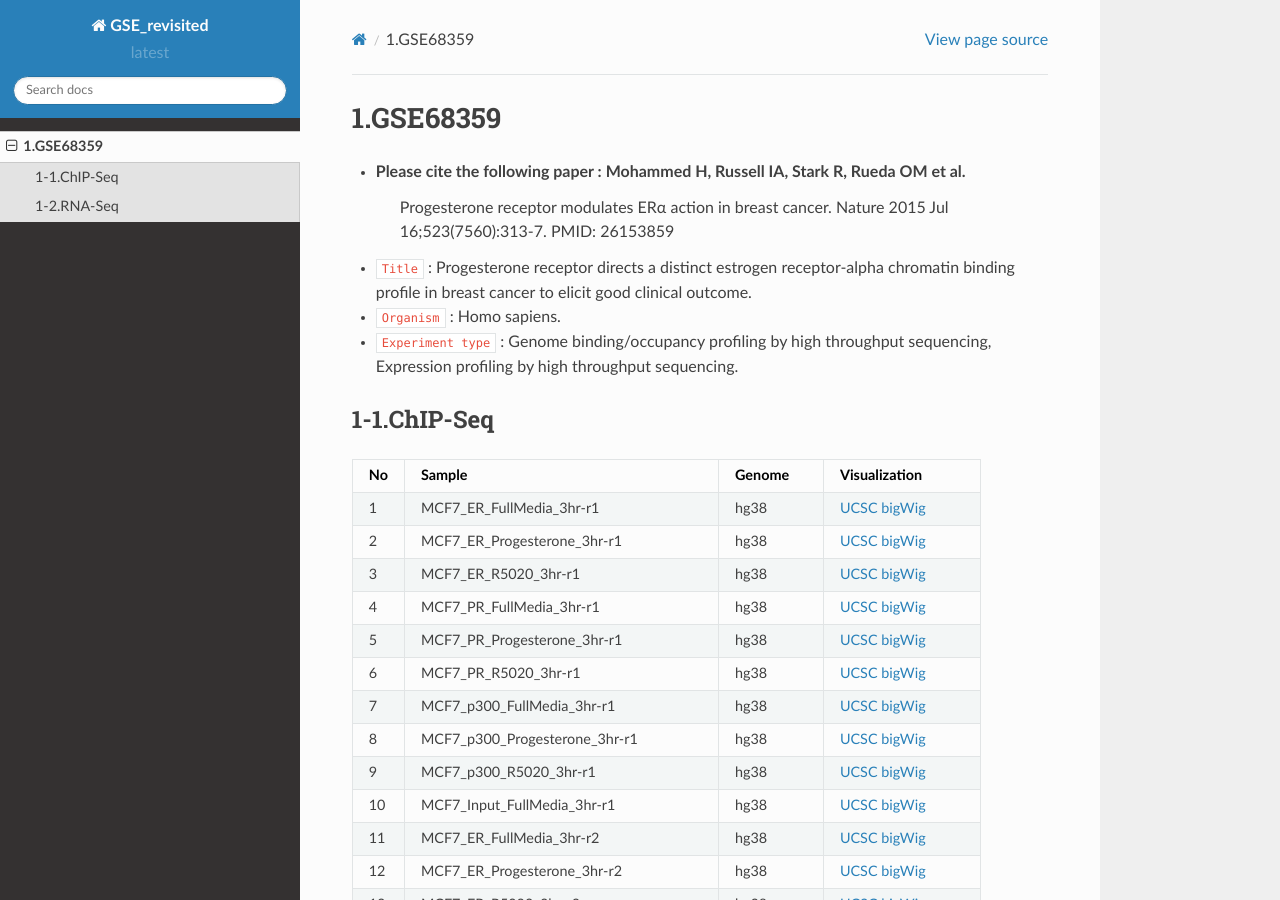
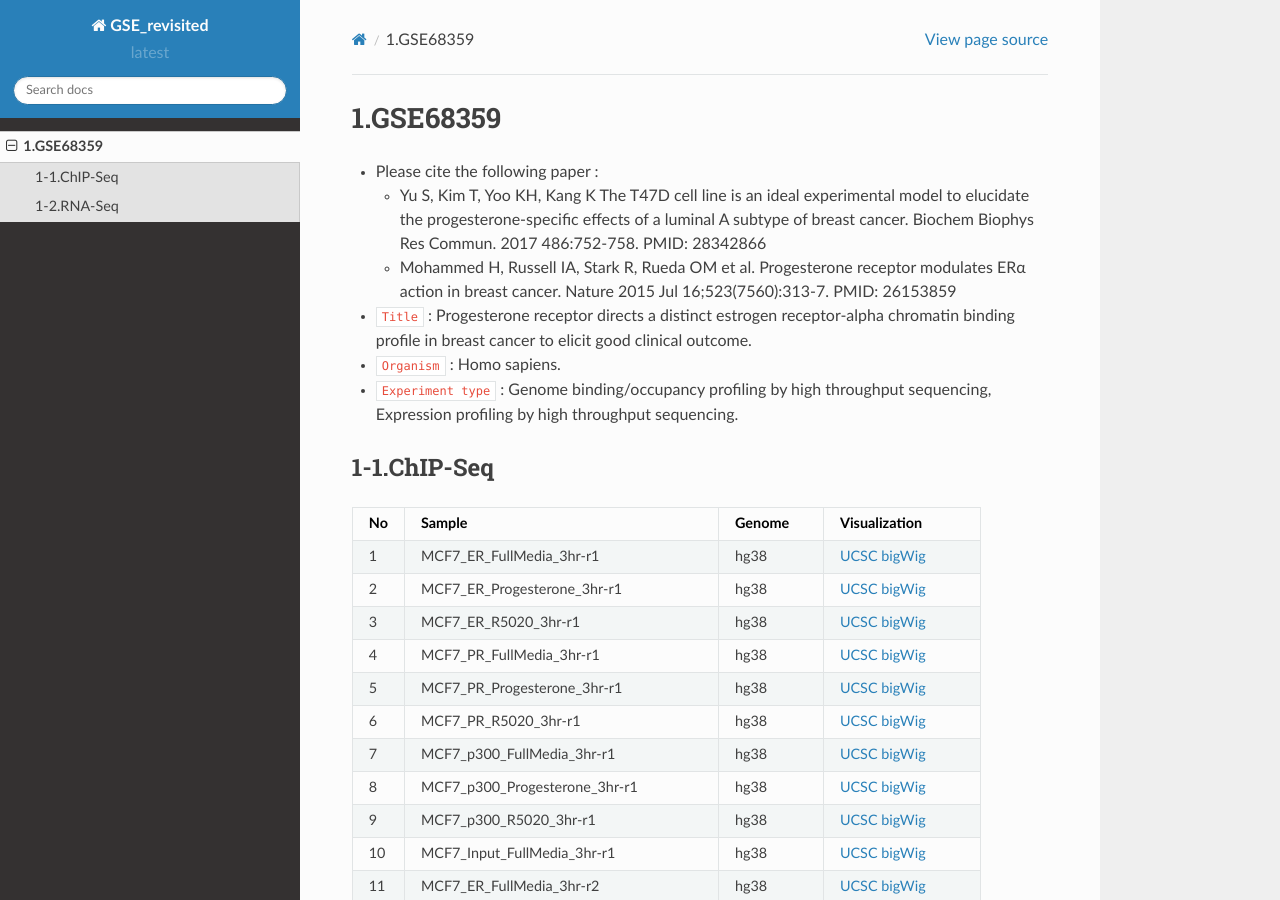
Before and after one commit to deargen/GSE_revisited, a Sphinx documentation site: the page built from doc/gse68359.rst, in a window 1280 px wide and 900 px high. Built offline with Sphinx 7.4.7 and the Read the Docs theme 2.0.0, drawn with Linux system fonts in a browser that asks for light colours.

Commit message:
Update_citation

```diff
--- a/doc/gse68359.rst
+++ b/doc/gse68359.rst
@@ -2,8 +2,12 @@
 1.GSE68359
 ==========
 
-* Please cite the following paper : Mohammed H, Russell IA, Stark R, Rueda OM et al.
-    Progesterone receptor modulates ERα action in breast cancer. Nature 2015 Jul 16;523(7560):313-7. PMID: 26153859
+* Please cite the following paper :
+
+  - Yu S, Kim T, Yoo KH, Kang K The T47D cell line is an ideal experimental model to elucidate the progesterone-specific effects of a luminal A subtype of breast cancer. Biochem Biophys Res Commun. 2017 486:752-758. PMID: 28342866
+
+  - Mohammed H, Russell IA, Stark R, Rueda OM et al. Progesterone receptor modulates ERα action in breast cancer. Nature 2015 Jul 16;523(7560):313-7. PMID: 26153859
+
 
 * ``Title`` : Progesterone receptor directs a distinct estrogen receptor-alpha chromatin binding profile in breast cancer to elicit good clinical outcome.
 
```
